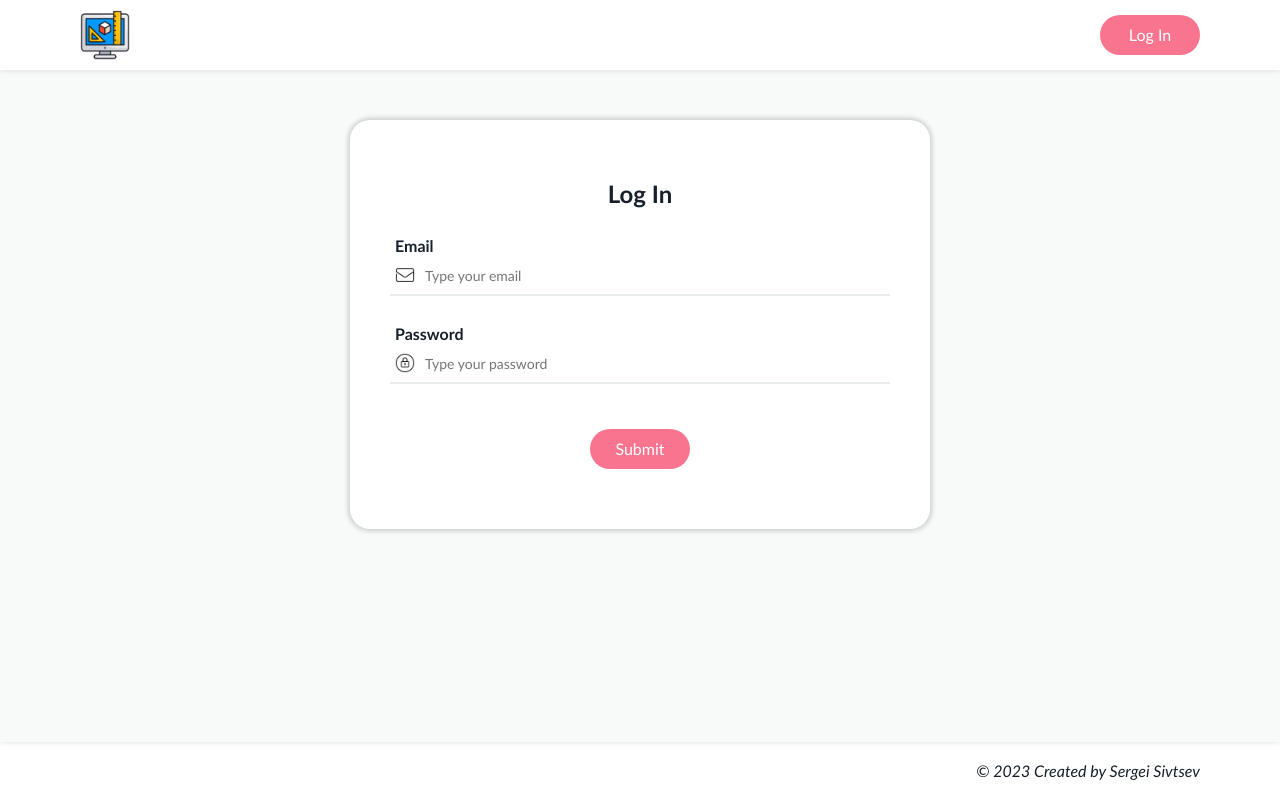
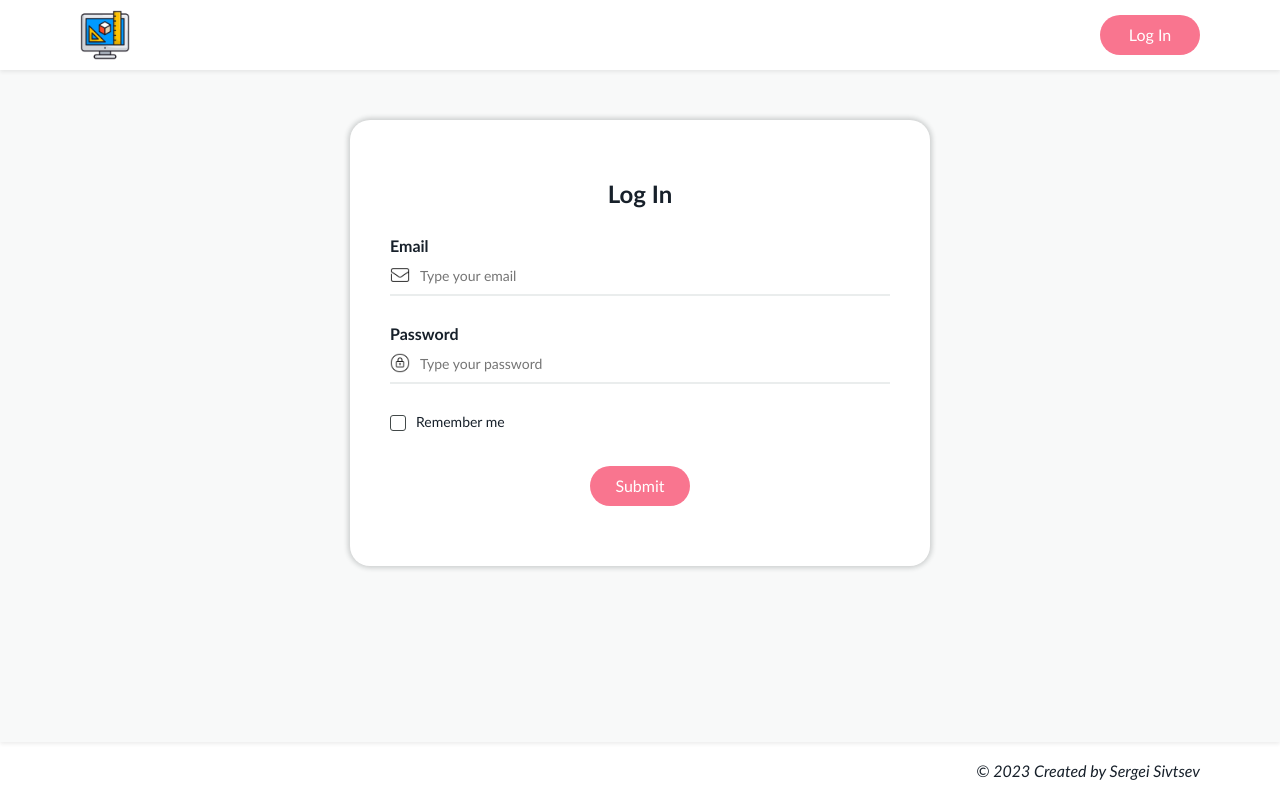
Before and after one commit to sergykt/ylab-testtask, a React (Create React App) app: page / in a window 1280 px wide. Built offline with nearby package versions, Linux system fonts and the light colour scheme.

Commit message:
added checkbox

```diff
--- a/src/App.tsx
+++ b/src/App.tsx
@@ -1,10 +1,33 @@
-import { FC } from 'react';
+import { FC, useEffect } from 'react';
+import { useModal } from './hooks';
 import Header from './components/Header';
 import Footer from './components/Footer';
 import Container from './components/Container';
 import LoginForm from './components/LoginForm';
+import Modal from './components/Modal';
 
 const App: FC = () => {
+  const { isModalActive } = useModal();
+
+  const handleResize = () => {
+    const vh = window.innerHeight / 100;
+    document.documentElement.style.setProperty('--vh', `${vh}px`);
+  };
+
+  useEffect(() => {
+    window.addEventListener('resize', handleResize);
+
+    if (isModalActive) {
+      document.documentElement.style.overflow = 'hidden';
+    } else {
+      document.documentElement.style.overflow = 'auto';
+    }
+
+    return () => {
+      window.removeEventListener('resize', handleResize);
+    };
+  }, [isModalActive]);
+
   return (
     <div className="wrapper">
       <Header />
@@ -16,6 +39,7 @@ const App: FC = () => {
         </div>
       </main>
       <Footer />
+      <Modal />
     </div>
   );
 }
--- a/src/api/index.ts
+++ b/src/api/index.ts
@@ -9,7 +9,7 @@ const userPaths = {
 
 class UserService {
   async login(values: IUser) {
-    await axios.post<void>(userPaths.create(), values);
+    await axios.post<void>(userPaths.create(), values, { timeout: 5000 });
   }
 }
 
--- a/src/components/LoginForm.tsx
+++ b/src/components/LoginForm.tsx
@@ -1,10 +1,10 @@
-import { FC, useRef, useEffect, useState } from 'react';
+import { FC, useRef, useEffect } from 'react';
 import { useFormik } from 'formik';
 import * as Yup from 'yup';
-import Button from './Button';
+import { useModal } from '../hooks';
 import { IUser } from '../types';
 import userService from '../api';
-import Popup from './Popup';
+import Button from './Button';
 
 const validationSchema = Yup.object({
   email: Yup.string().trim().required('This field is required').email('Invalid email'),
@@ -12,7 +12,7 @@ const validationSchema = Yup.object({
 });
 
 const LoginForm: FC = () => {
-  const [isCompleted, setCompleted] = useState<boolean>(false);
+  const { openModal } = useModal();
   const inputRef = useRef<HTMLInputElement>(null);
 
   useEffect(() => {
@@ -24,6 +24,7 @@ const LoginForm: FC = () => {
   const initialValues: IUser = {
     email: '',
     password: '',
+    remember: false,
   };
 
   const formik = useFormik({
@@ -32,7 +33,7 @@ const LoginForm: FC = () => {
     onSubmit: async (values, { setSubmitting, resetForm }) => {
       try {
         await userService.login(values);
-        setCompleted(true);
+        openModal();
         resetForm();
       } catch (err) {
         console.log(err);
@@ -42,7 +43,6 @@ const LoginForm: FC = () => {
   });
 
   return (
-    <>
     <form className="form" id="login-form" onSubmit={formik.handleSubmit}>
       <h2 className="form__title">Log In</h2>
       <div className="form__control">
@@ -53,11 +53,13 @@ const LoginForm: FC = () => {
           id="email"
           type="email"
           placeholder="Type your email"
+          aria-label="email"
           onChange={formik.handleChange}
           onBlur={formik.handleBlur}
           value={formik.values.email}
           disabled={formik.isSubmitting}
           ref={inputRef}
+          autoComplete="email"
           required
         />
         {formik.touched.email && formik.errors.email && (
@@ -72,20 +74,28 @@ const LoginForm: FC = () => {
           id="password"
           type="password"
           placeholder="Type your password"
+          aria-label="email"
           onChange={formik.handleChange}
           onBlur={formik.handleBlur}
           value={formik.values.password}
           disabled={formik.isSubmitting}
+          autoComplete="off"
           required
         />
         {formik.touched.password && formik.errors.password && (
           <p className="form__invalid-tooltip">{formik.errors.password}</p>
         )}
       </div>
+      <div className="form__check">
+        <input type="checkbox" className="form__check-input" id="remember" name="remember"
+          checked={formik.values.remember} onChange={formik.handleChange} aria-checked={formik.values.remember} disabled={formik.isSubmitting} />
+        <label className="form__check-label" htmlFor="remember">
+          <svg xmlns="http://www.w3.org/2000/svg" viewBox="0 0 64 64"><path d="M27 55L6 33 9 29 26 41 55 12 59 16z" /></svg>
+          Remember me
+        </label>
+      </div>
       <Button className="form__button" type="submit" disabled={formik.isSubmitting}>Submit</Button>
     </form >
-      <Popup onHide={() => setCompleted(false)} isActive={isCompleted} />
-    </>
   );
 };
 
--- a/src/components/Popup.tsx
+++ b/src/components/Modal.tsx
@@ -1,21 +1,19 @@
 import { FC, MouseEvent, useEffect } from 'react';
+import { useModal } from '../hooks';
 import classNames from 'classnames';
 
-interface IPopupProps {
-  onHide: () => void;
-  isActive: boolean;
-}
+const Modal: FC = () => {
+  const { isModalActive, closeModal } = useModal();
 
-const Popup: FC<IPopupProps> = ({ onHide, isActive }) => {
-  const handleBackgroundClick = (e: MouseEvent<HTMLDivElement>) => {
-    if (e.target === e.currentTarget) {
-      onHide();
+  const handleKeyDown = (e: KeyboardEvent) => {
+    if (e.key === 'Escape') {
+      closeModal();
     }
   };
 
-  const handleKeyDown = (e: KeyboardEvent) => {
-    if (e.key === 'Escape') {
-      onHide();
+  const handleBackgroundClick = (e: MouseEvent<HTMLDivElement>) => {
+    if (e.target === e.currentTarget) {
+      closeModal();
     }
   };
 
@@ -27,7 +25,7 @@ const Popup: FC<IPopupProps> = ({ onHide, isActive }) => {
   }, []);
 
   const popupClass = classNames('popup', {
-    'popup_active': isActive,
+    'popup_active': isModalActive,
   });
 
   return (
@@ -37,10 +35,10 @@ const Popup: FC<IPopupProps> = ({ onHide, isActive }) => {
         <p className="popup__text">
           Welcome aboard! We're thrilled to have you as part of our community. Your login was successful, and you're now all set to explore and enjoy our platform. If you have any questions or need assistance, don't hesitate to reach out to us. Happy exploring!
         </p>
-        <button className="popup__close-button" onClick={onHide} type="button" aria-label="close" />
+        <button className="popup__close-button" onClick={closeModal} type="button" aria-label="close" />
       </div>
     </div>
   );
 };
 
-export default Popup;
+export default Modal;
--- /dev/null
+++ b/src/contexts/index.tsx
@@ -0,0 +1,30 @@
+import { createContext, useState, ReactNode } from 'react';
+
+interface IModalContextProps {
+  isModalActive: boolean;
+  closeModal: () => void;
+  openModal: () => void;
+}
+
+interface IModalProviderProps {
+  children?: ReactNode;
+}
+
+export const ModalContext = createContext<IModalContextProps>({
+  isModalActive: false,
+  closeModal: () => {},
+  openModal: () => {}
+});
+
+export const ModalProvider = ({ children }: IModalProviderProps) => {
+  const [isModalActive, setModalActive] = useState<boolean>(false);
+
+  const closeModal = () => setModalActive(false);
+  const openModal = () => setModalActive(true);
+
+  return (
+    <ModalContext.Provider value={{ isModalActive, closeModal, openModal }}>
+      {children}
+    </ModalContext.Provider>
+  );
+};
--- /dev/null
+++ b/src/hooks/index.ts
@@ -0,0 +1,4 @@
+import { useContext } from 'react';
+import { ModalContext } from '../contexts';
+
+export const useModal = () => useContext(ModalContext);
--- a/src/index.scss
+++ b/src/index.scss
@@ -3,8 +3,10 @@
 :root {
   --container-gutter: 40px;
   --header-height: 70px;
+  --vh: 1vh;
 
   --background-color: #F8F9F9;
+  --modal-background: rgba(100, 100, 100, 0.8);
   --main-color: #17202A;
   --white: #FFFFFF;
   --black: #000000;
@@ -105,7 +107,7 @@
     width: 100%;
     gap: 8px;
     border-bottom: 2px solid var(--gray);
-    padding: 0 5px 5px 5px;
+    padding: 0 0px 5px 0px;
     -webkit-box-sizing: border-box;
     box-sizing: border-box;
     position: relative;
@@ -136,6 +138,11 @@
       background-size: 20px;
       background-position: left center;
     }
+
+    &:disabled {
+      pointer-events: none;
+      opacity: 0.7;
+    }
   }
 
   &__label {
@@ -143,29 +150,65 @@
     font-weight: 700;
     line-height: 1;
     padding: 0;
+    cursor: pointer;
+  }
+
+  &__check {
+    align-self: flex-start;
+    position: relative;
+  }
+
+  &__check-label {
+    font-size: 14px;
+    line-height: 1;
+    font-weight: 400;
+    cursor: pointer;
+    user-select: none;
+
+    svg {
+      display: inline;
+      vertical-align: middle;
+      height: 14px;
+      width: 14px;
+      border: 1px solid var(--dark-gray);
+      margin-right: 10px;
+      fill: none;
+      background-color: transparent;
+      border-radius: 3px;
+      transition: all 0.2s ease-in-out;
+    }
+  }
+
+  &__check-input {
+    position: absolute;
+    opacity: 0;
+    height: 0;
+    width: 0;
   }
 
   &__button {
-    margin-top: 15px;
+    margin-top: 5px;
   }
 
   &__invalid-tooltip {
     position: absolute;
-    bottom: -35px;
+    bottom: -20px;
     left: 5px;
+    margin: 0;
     font-size: 12px;
     color: red;
   }
 }
 
+.form__check-input:checked + .form__check-label svg {
+  background-color: var(--pink);
+  border-color: var(--pink);
+  fill: var(--white);
+}
+
 // general
 
-html {
-  height: 100%;
-}
-
 body {
-  height: 100%;
   font-family: 'Trebuchet MS', 'Lucida Sans Unicode', 'Lucida Grande', 'Lucida Sans', Arial, sans-serif;
   font-size: 14px;
   line-height: 1.15;
@@ -175,12 +218,8 @@ body {
   background-color: var(--background-color);
 }
 
-#root {
-  height: 100%;
-}
-
 .wrapper {
-  min-height: 100%;
+  min-height: calc(var(--vh, 1vh) * 100);
   display: -webkit-box;
   display: -ms-flexbox;
   display: flex;
@@ -273,13 +312,15 @@ body {
   padding: 0 var(--container-gutter);
   -webkit-backdrop-filter: blur(3px);
   backdrop-filter: blur(3px);
-  background-color: rgba(100, 100, 100, 0.8);
+  background-color: var(--modal-background);
   -webkit-transition: all 0.2s ease-in-out;
   -o-transition: all 0.2s ease-in-out;
   transition: all 0.2s ease-in-out;
+  overflow-y: auto;
+  overflow-x: hidden;
 
   &__body {
-    margin: 70px auto 0 auto;
+    margin: 70px auto 20px auto;
     max-width: 500px;
     padding: 15px 0 25px 0;
     background-color: var(--white);
--- a/src/index.tsx
+++ b/src/index.tsx
@@ -3,10 +3,13 @@ import ReactDOM from 'react-dom/client';
 import App from './App';
 import './normalize.css';
 import './index.scss';
+import { ModalProvider } from './contexts';
 
 const root = ReactDOM.createRoot(
   document.getElementById('root') as HTMLElement
 );
 root.render(
+  <ModalProvider>
     <App />
+  </ModalProvider>
 );
--- a/src/types/index.ts
+++ b/src/types/index.ts
@@ -1,4 +1,5 @@
 export interface IUser {
   email: string;
   password: string;
+  remember: boolean;
 }
```
Lines whose indentation alone changed are shown as unchanged.
